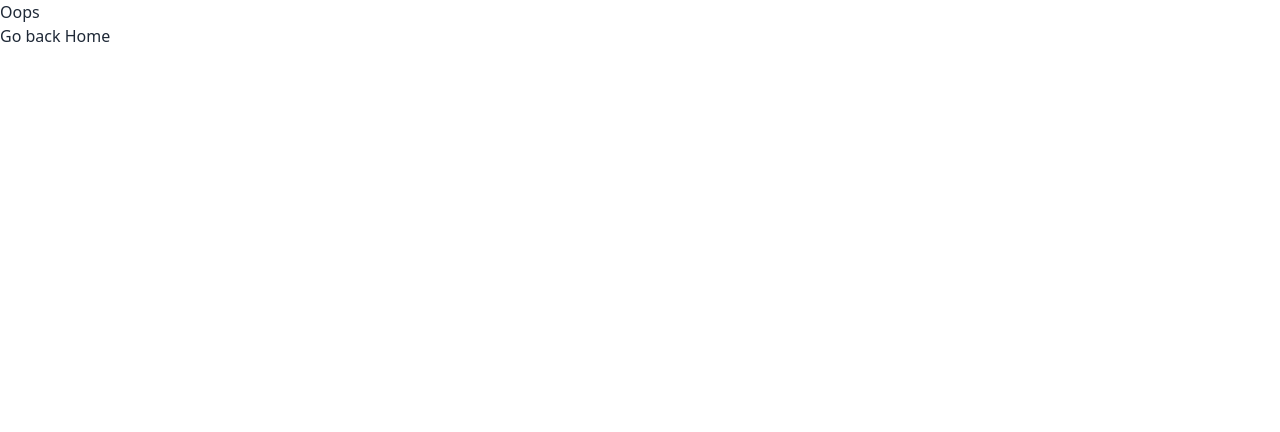
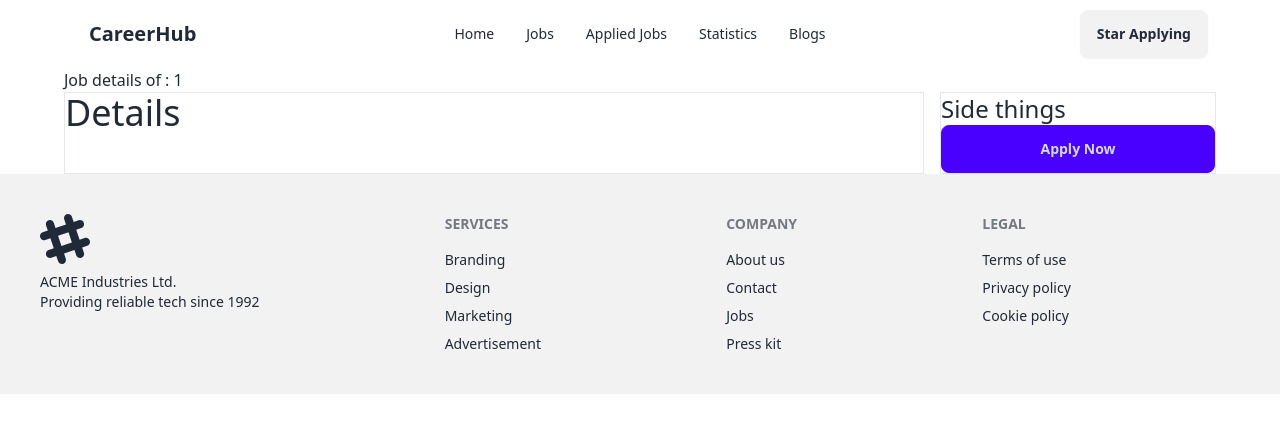
Before and after one commit to Mohammod-Ali/react-career-hub, a React (Vite) app: page /job/1 in a window 1280 px wide. Before the commit this address had no page. Shown: the top 432 px of the page. Built offline with nearby package versions, Linux system fonts and the light colour scheme.

Commit message:
job details component added

```diff
--- a/src/components/Job/Job.jsx
+++ b/src/components/Job/Job.jsx
@@ -1,26 +1,48 @@
 import { IoLocationOutline } from "react-icons/io5";
 import { HiOutlineCurrencyDollar } from "react-icons/hi2";
+import { Link } from "react-router-dom";
 
-
-
-const Job = ({job}) => {
-    const {logo, job_title, company_name, remote_or_onsite, job_type, salary, location} = job
+const Job = ({ job }) => {
+  const {
+    id,
+    logo,
+    job_title,
+    company_name,
+    remote_or_onsite,
+    job_type,
+    salary,
+    location,
+  } = job;
   return (
     <div className="card  bg-base-100 shadow-xl">
-  <figure><img src={logo} alt="jobs-logo" /></figure>
+      <figure>
+        <img src={logo} alt="jobs-logo" />
+      </figure>
       <div className="card-body">
         <h2 className="card-title">{job_title}</h2>
         <p>{company_name}</p>
         <div>
-        <button className="px-5 py-2 font-extrabold border rounded border-[#7E90FE] text-[#7E90FE] mr-4">{remote_or_onsite}</button>
-        <button className="px-5 py-2 font-extrabold border rounded border-[#7E90FE] text-[#7E90FE] mr-4">{job_type}</button>
+          <button className="px-5 py-2 font-extrabold border rounded border-[#7E90FE] text-[#7E90FE] mr-4">
+            {remote_or_onsite}
+          </button>
+          <button className="px-5 py-2 font-extrabold border rounded border-[#7E90FE] text-[#7E90FE] mr-4">
+            {job_type}
+          </button>
         </div>
         <div className="my-4 flex my-auto">
-        <h1 className="text-2xl flex mr-2"><IoLocationOutline className="mr-2 my-auto"></IoLocationOutline>{location}</h1>
-        <h2 className="text-2xl flex "><HiOutlineCurrencyDollar className="my-auto"></HiOutlineCurrencyDollar>{salary}</h2>
+          <h1 className="text-2xl flex mr-2">
+            <IoLocationOutline className="mr-2 my-auto"></IoLocationOutline>
+            {location}
+          </h1>
+          <h2 className="text-2xl flex ">
+            <HiOutlineCurrencyDollar className="my-auto"></HiOutlineCurrencyDollar>
+            {salary}
+          </h2>
         </div>
         <div className="card-actions ">
+          <Link to={`/job/${id}`}>
             <button className="btn btn-primary">View Details</button>
+          </Link>
         </div>
       </div>
     </div>
--- /dev/null
+++ b/src/components/JobDetails/JobDetails.jsx
@@ -0,0 +1,25 @@
+import {useLoaderData, useParams} from 'react-router-dom'
+
+const JobDetails = () => {
+
+    const jobs = useLoaderData()
+    const {id} = useParams()
+    const idInt = parseInt(id)
+    const job = jobs.find(job => job.id === idInt)
+    return (
+        <div>
+            <h1>Job details of : {id}</h1>
+            <div className='grid gap-4 md:grid-cols-4'>
+                <div className='border md:col-span-3'>
+                    <h2 className='text-4xl'>Details</h2>
+                </div>
+                <div className='border'>
+                    <h2 className='text-2xl'> Side things</h2>
+                    <button className='btn btn-primary w-full'>Apply Now</button>
+                </div>
+            </div>
+        </div>
+    );
+};
+
+export default JobDetails;
--- a/src/main.jsx
+++ b/src/main.jsx
@@ -6,6 +6,7 @@ import Root from "./components/Root/Root";
 import Home from "./components/Home/Home";
 import AppliedJobs from "./components/AppliedJobs/AppliedJobs";
 import ErrorPage from "./components/Header/ErrorPage/ErrorPage";
+import JobDetails from "./components/JobDetails/JobDetails";
 
 const router = createBrowserRouter([
   {
@@ -19,6 +20,11 @@ const router = createBrowserRouter([
       {
         path: '/applied',
         element: <AppliedJobs></AppliedJobs>
+      },
+      {
+        path: '/job/:id',
+        element: <JobDetails></JobDetails>,
+        loader: () => fetch('../jobs.json')
       }
     ]
   },
```
Lines whose indentation alone changed are shown as unchanged.
